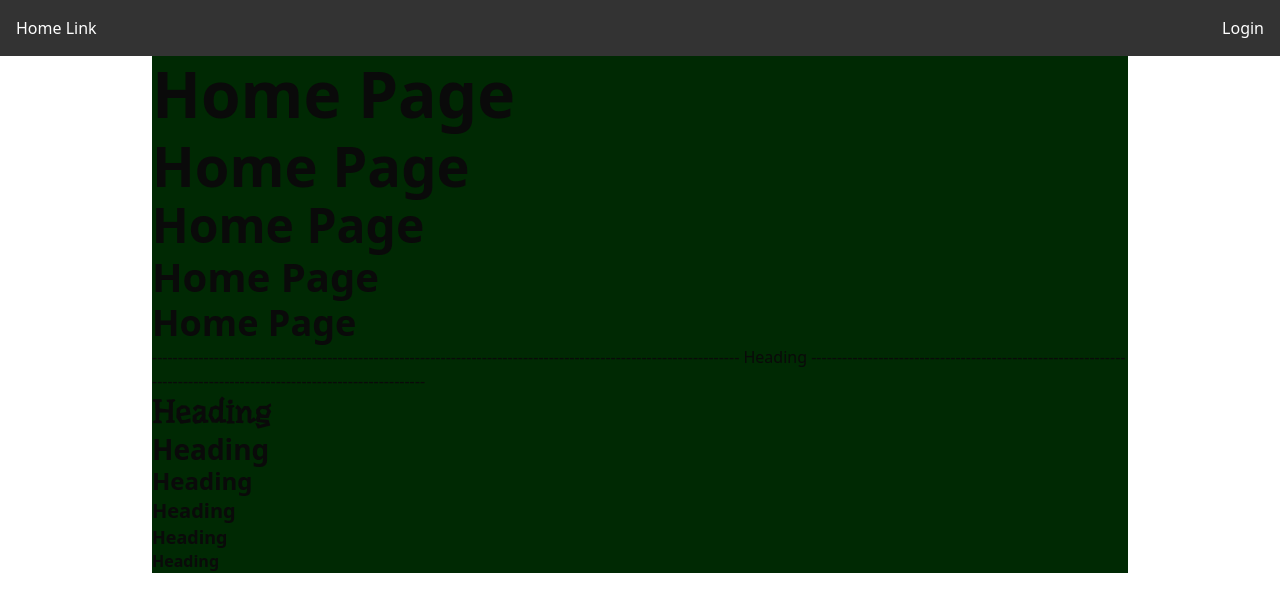
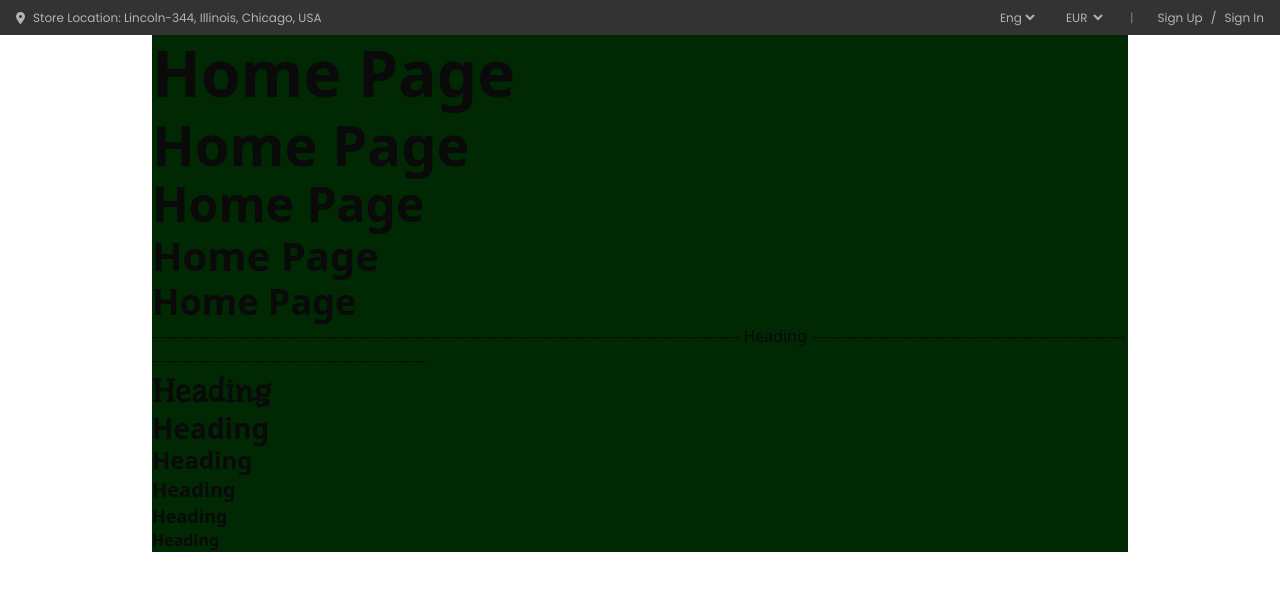
Before and after one commit to abdallahawad3/grad-project, a React (Vite) app: page / in a window 1280 px wide. Shown: the top 612 px of the page. Built offline with nearby package versions, Linux system fonts and the light colour scheme.

Commit message:
TopNav-🧭

```diff
--- a/package.json
+++ b/package.json
@@ -10,6 +10,9 @@
     "preview": "vite preview"
   },
   "dependencies": {
+    "@fortawesome/free-regular-svg-icons": "^6.7.2",
+    "@fortawesome/free-solid-svg-icons": "^6.7.2",
+    "@fortawesome/react-fontawesome": "^0.2.2",
     "@hookform/resolvers": "^5.0.1",
     "@radix-ui/react-label": "^2.1.3",
     "@radix-ui/react-slot": "^1.2.0",
--- /dev/null
+++ b/src/components/header/MiddleNav.tsx
@@ -0,0 +1,3 @@
+export default function MiddleNav() {
+  return <div></div>;
+}
--- a/src/components/header/Nav.tsx
+++ b/src/components/header/Nav.tsx
@@ -1,22 +1,10 @@
-import { Link } from "react-router-dom";
-
-const Nav = () => {
-  const user = JSON.parse(localStorage.getItem("user") || "{}");
-  const role = user?.data?.role;
-
+import TopNav from "./TopNav";
+function Nav() {
   return (
-    <div className="flex justify-between items-center bg-gray-800 text-white p-4">
-      <div>Home Link</div>
-
-      {!role ? (
-        <Link to={"/login"}>Login</Link>
-      ) : role === "user" ? (
-        <>User Role</>
-      ) : (
-        <>Admin Role</>
-      )}
-    </div>
+    <header>
+      <TopNav />
+    </header>
   );
-};
+}
 
 export default Nav;
--- /dev/null
+++ b/src/components/header/TopNav.tsx
@@ -0,0 +1,57 @@
+import { Link } from "react-router-dom";
+import { FontAwesomeIcon } from "@fortawesome/react-fontawesome";
+import { faLocationDot } from "@fortawesome/free-solid-svg-icons";
+import { useState } from "react";
+
+function TopNav() {
+  const user = JSON.parse(localStorage.getItem("user") || "{}");
+  const role = user?.data?.role;
+
+  const [currency, setCurrency] = useState<string>("USD");
+
+  const handleChange = (e: React.ChangeEvent<HTMLSelectElement>) => {
+    setCurrency(e.target.value);
+  };
+  return (
+    <div className="flex flex-col md:flex-row justify-between items-center bg-gray-800 px-4 py-2 font-poppins text-[#B3B3B3] text-[12px] gap-2 md:gap-0">
+      <div className="flex items-center gap-2 text-center">
+        <FontAwesomeIcon icon={faLocationDot} />
+        <span className="text-[11px] md:text-[12px] text-center">
+          Store Location: Lincoln-344, Illinois, Chicago, USA
+        </span>
+      </div>
+
+      <div className="flex flex-wrap md:flex-nowrap items-center gap-2 md:gap-6">
+        <select className="bg-gray-800 text-gray-300 cursor-pointer text-xs md:text-sm">
+          <option value="en">Eng</option>
+          <option value="ar">Arb</option>
+        </select>
+
+        <select
+          className="bg-gray-800 text-gray-300 cursor-pointer text-xs md:text-sm"
+          value={currency}
+          onChange={handleChange}
+        >
+          <option value="eur">EUR</option>
+          <option value="usd">USD</option>
+        </select>
+
+        <div className="hidden md:block text-gray-500">|</div>
+
+        <div className="flex items-center gap-1 text-xs md:text-sm">
+          <Link to="/signup">Sign Up</Link>
+          <span className="mx-1">/</span>
+          {!role ? (
+            <Link to="/login">Sign In</Link>
+          ) : role === "user" ? (
+            <>User Role</>
+          ) : (
+            <>Admin Role</>
+          )}
+        </div>
+      </div>
+    </div>
+  );
+}
+
+export default TopNav;
```
Also changed, not shown: 1 other file (tests, documents, lock files or other folders).
